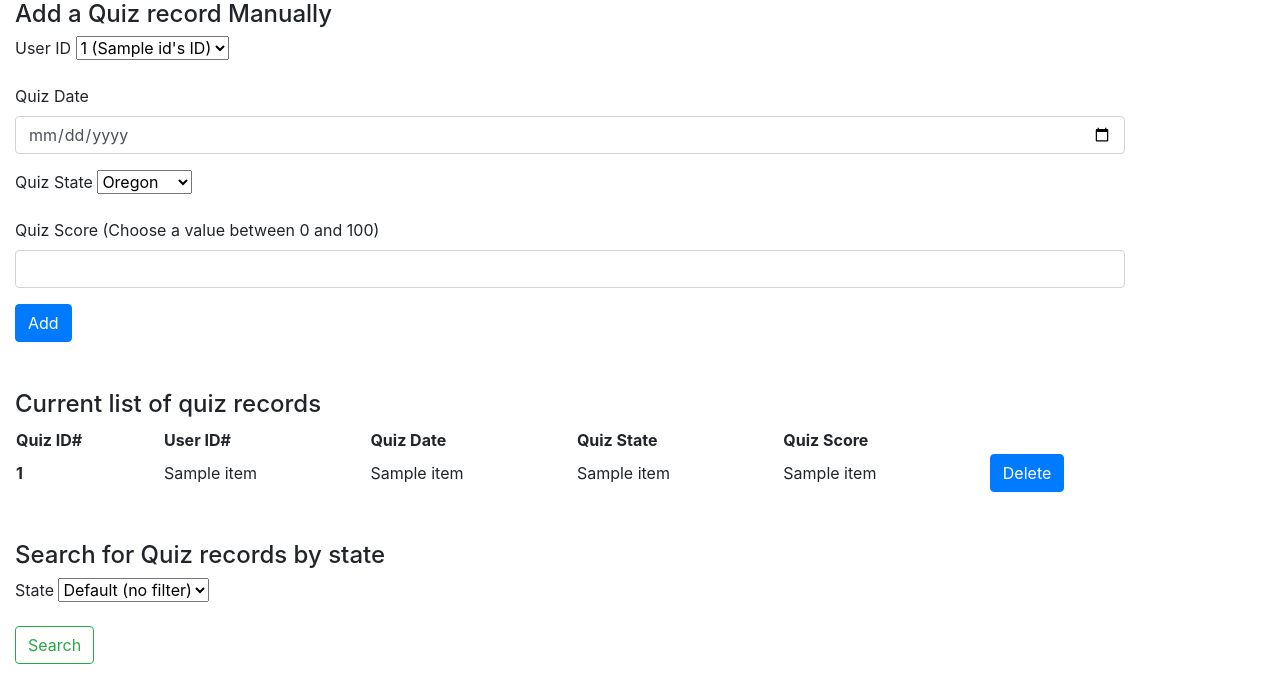
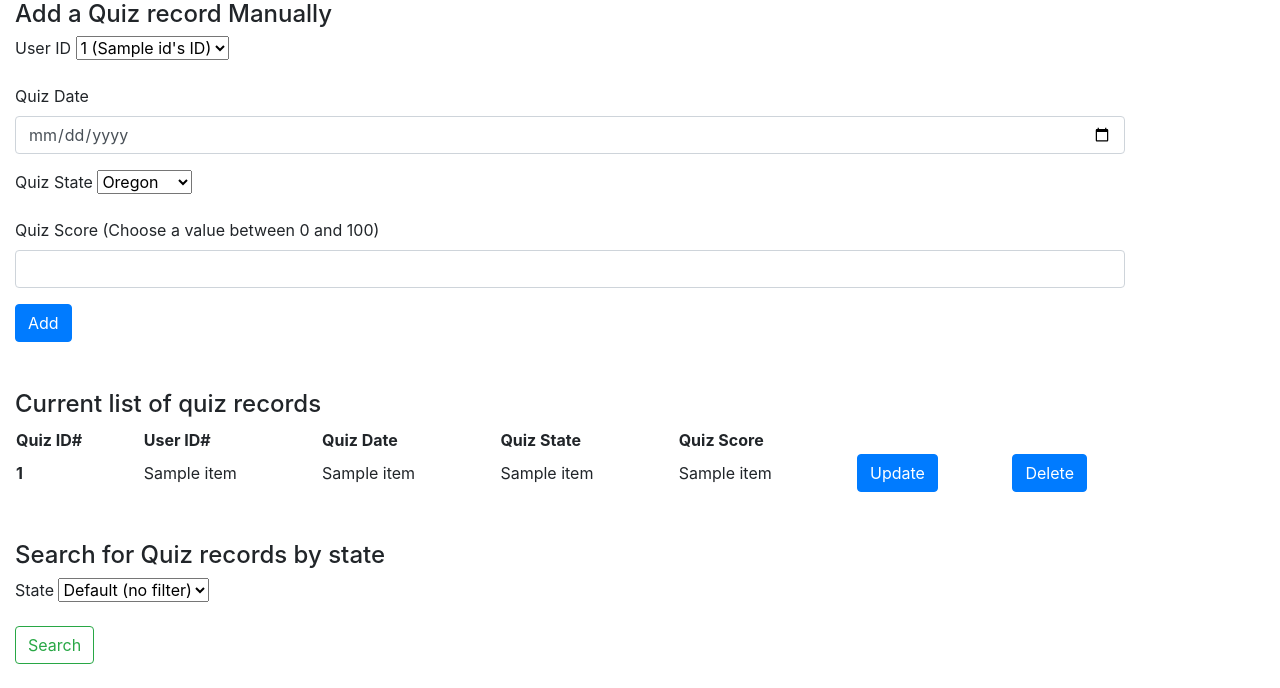
Before and after one commit to nguyeti4/cs340, a Flask app: template templates/quizRecords.html in a window 1280 px wide. Shown: the part 250-938 px from the top of the page. Run offline with Flask 2, Linux system fonts and the light colour scheme; the template is opened without the code that fills it: most values are stand-ins (such as "Sample title", 1, 10 or a date in 2020); some libraries are stand-ins or nearby versions.

Commit message:
added Update button for each table record (84)

```diff
--- a/templates/quizRecords.html
+++ b/templates/quizRecords.html
@@ -81,6 +81,7 @@
       <td>{{item[2]}}</td>
       <td>{{item[3]}}</td>
       <td>{{item[4]}}</td>
+      <td> <input class="btn btn-primary" type="submit" name='Update' value='Update' onclick="window.location = '/api/quiz_records/update/{{item[0]}}'"> </td>
       <td> <input class="btn btn-primary" type="submit" name='Delete' value='Delete' onclick="window.location = '/api/quiz_records/delete/{{item[0]}}'"> </td>
     </tr>
     {% endfor %}
```
